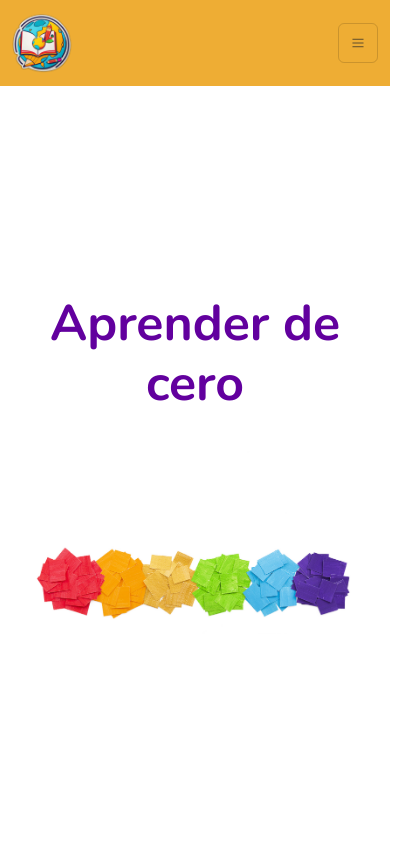
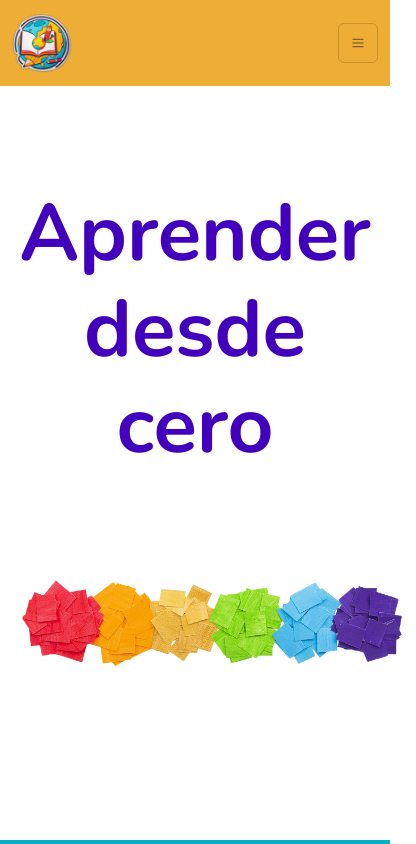
Before and after one commit to AnabelaGuillermo/aprenderDesdeCero, a React (Vite) app: page / in a window 390 px wide. Shown: the top 844 px of the page, 416 px wide, since content can reach past the window. Built offline with nearby package versions, Linux system fonts and the light colour scheme.

Commit message:
Modifico portada y CSS.

```diff
--- a/src/css/HomeView.css
+++ b/src/css/HomeView.css
@@ -1,25 +1,19 @@
 .portadaHome {
-  position: relative;
-  background-image: url("/colors.jpg");
-  background-position: center;
-  background-size: contain;
-  background-repeat: no-repeat;
-  width: 100%;
-  height: 100vh;
-  display: flex;
-  justify-content: center;
-  align-items: center;
-  margin: 0;
-  padding: 0;
+  text-align: center;
+
+  & img {
+    height: 100px;
+  }
 }
 
 .tituloHome {
+  margin-top: 100px;
+  margin-bottom: 100px;
   animation: colorChange 3s infinite;
   text-shadow: 2px 2px 5px rgba(255, 255, 255, 0.7);
   font-size: 80px;
   text-align: center;
   font-weight: 700;
-  padding-bottom: 230px;
 }
 
 @keyframes colorChange {
@@ -39,24 +33,3 @@
     color: purple;
   }
 }
-
-@media (max-width: 768px) {
-  .tituloHome {
-    font-size: 60px;
-    padding-bottom: 150px;
-  }
-}
-
-@media (max-width: 480px) {
-  .portadaHome {
-    background-image: url("/colors-2.jpg");
-    background-size: contain;
-    background-repeat: no-repeat;
-    background-position: center;
-  }
-
-  .tituloHome {
-    font-size: 50px;
-    padding-bottom: 300px;
-  }
-}
--- a/src/views/HomeView.jsx
+++ b/src/views/HomeView.jsx
@@ -6,7 +6,8 @@ const HomeView = () => {
   return (
     <>
       <section className="portadaHome">
-        <h1 className="tituloHome">Aprender de cero</h1>
+        <h1 className="tituloHome">Aprender desde cero</h1>
+        <img src="/colors.png" alt="Imagen de papeles de colores." />
       </section>
     </>
   );
```
Also changed, not shown: public/colors.png (added).
